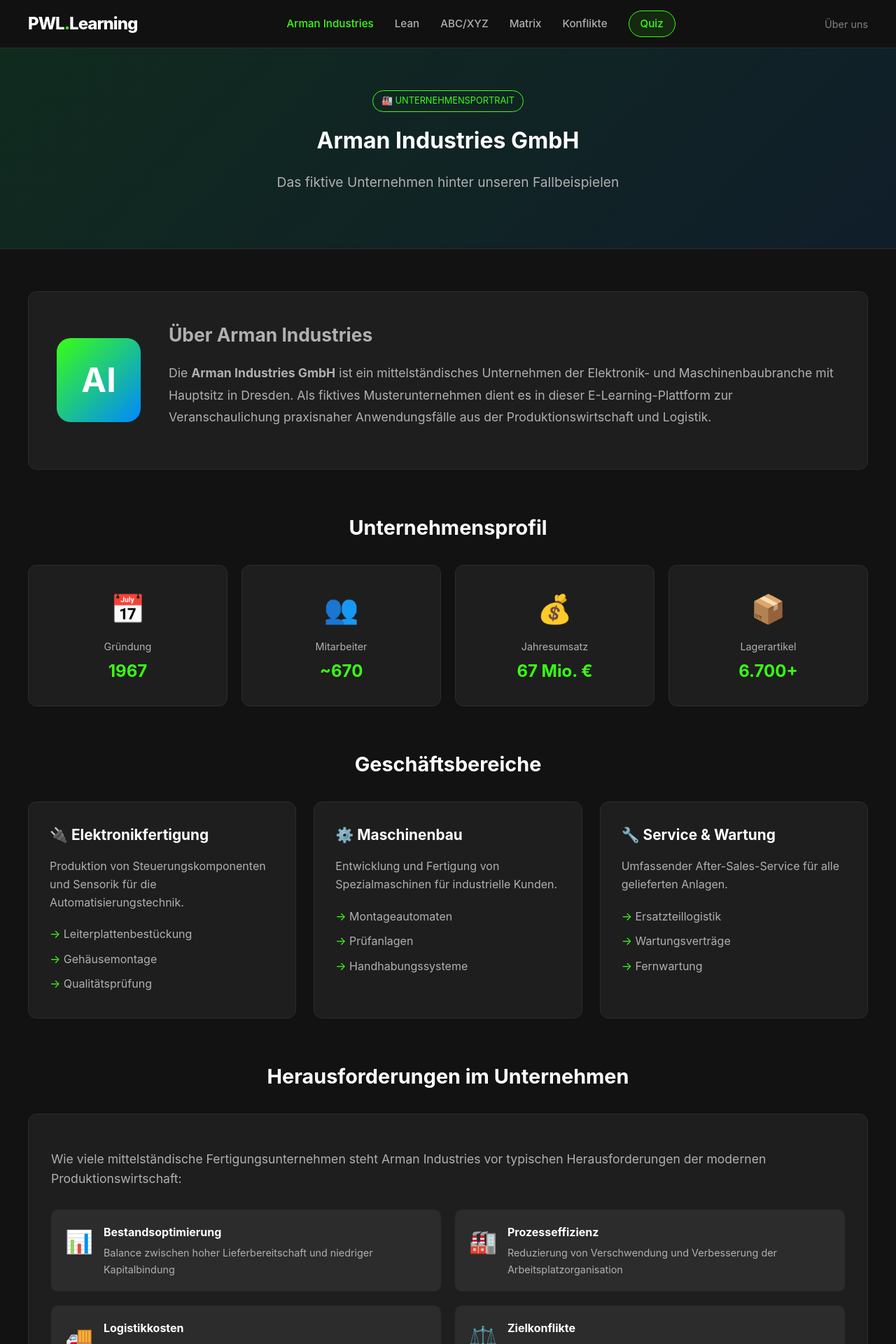
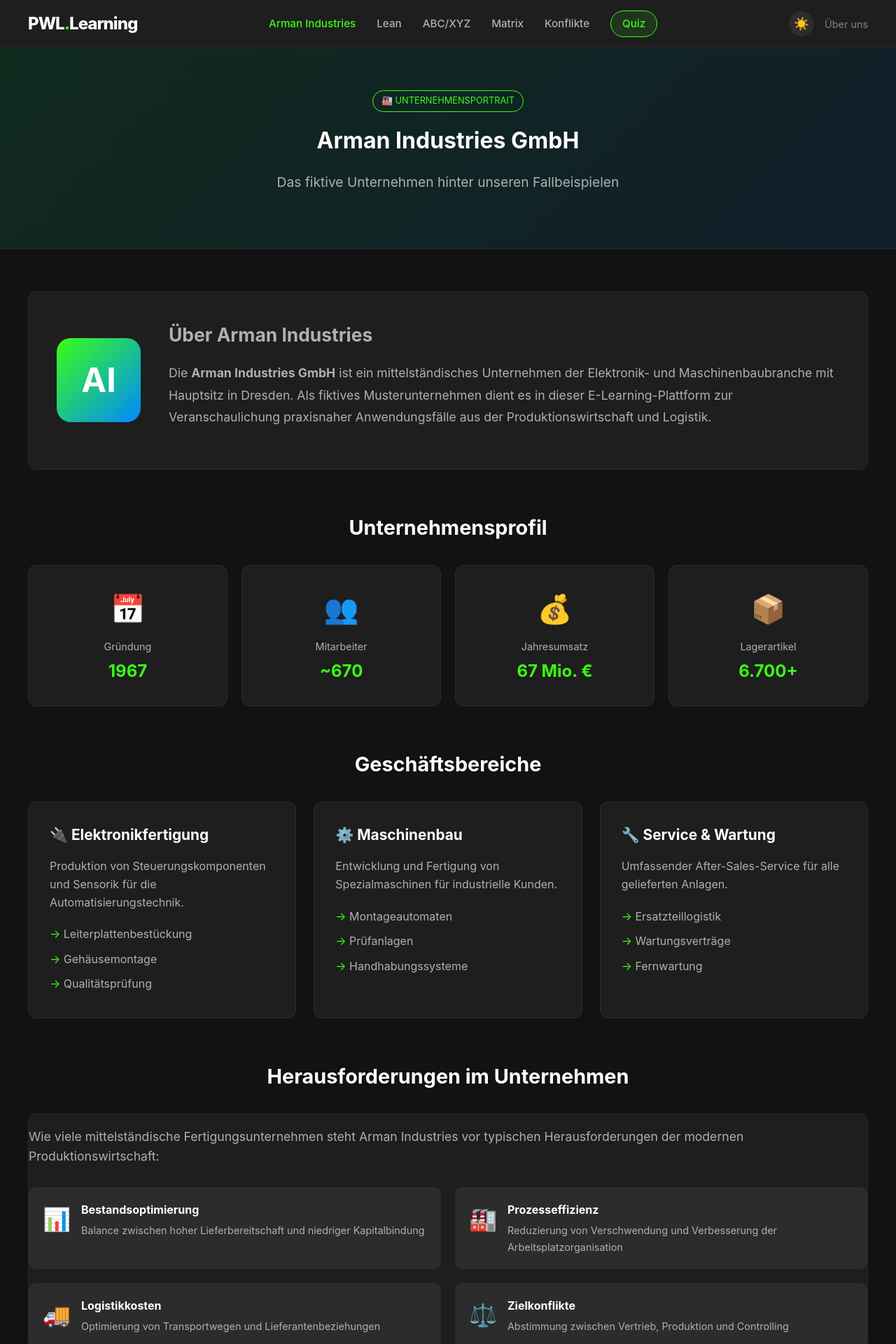
Before and after one commit to dung592847/PWL_E_LEARNING, a Vue app: page /arman-industries in a window 1280 px wide. Shown: the top 1920 px of the page at 70% size. Built offline with nearby package versions, Linux system fonts and the light colour scheme.

Commit message:
fixed very close buttons on armanIndustries View and added darkmode button

```diff
--- a/src/components/NavBar.vue
+++ b/src/components/NavBar.vue
@@ -14,18 +14,45 @@
         <router-link to="/quiz" class="nav-btn">Quiz</router-link>
       </div>
 
-      <router-link to="/company" class="about-link">Über uns</router-link>
+      <div class="nav-actions">
+        <button class="theme-toggle" @click="toggleTheme" :title="isDark ? 'Light Mode' : 'Dark Mode'">
+          <span v-if="isDark">☀️</span>
+          <span v-else>🌙</span>
+        </button>
+        <router-link to="/company" class="about-link">Über uns</router-link>
+      </div>
     </div>
   </nav>
 </template>
 
+<script setup>
+import { ref, onMounted } from 'vue'
+
+const isDark = ref(true)
+
+const toggleTheme = () => {
+  isDark.value = !isDark.value
+  document.documentElement.setAttribute('data-theme', isDark.value ? 'dark' : 'light')
+  localStorage.setItem('theme', isDark.value ? 'dark' : 'light')
+}
+
+onMounted(() => {
+  const savedTheme = localStorage.getItem('theme')
+  if (savedTheme) {
+    isDark.value = savedTheme === 'dark'
+    document.documentElement.setAttribute('data-theme', savedTheme)
+  }
+})
+</script>
+
 <style scoped>
 .navbar {
-  background: rgba(18, 18, 18, 0.95);
+  background: var(--color-bg-card);
   border-bottom: 1px solid var(--color-bg-hover);
   position: sticky; top: 0; z-index: 100;
   padding: 15px 0;
   backdrop-filter: blur(10px);
+  transition: background-color 0.3s ease;
 }
 
 .nav-content {
@@ -52,6 +79,31 @@
 .nav-btn:hover { background: var(--color-neon); color: black !important; }
 
 .about-link { font-size: 0.9rem; color: var(--color-text-secondary); opacity: 0.7; }
+
+.nav-actions {
+  display: flex;
+  align-items: center;
+  gap: 15px;
+}
+
+.theme-toggle {
+  background: var(--color-bg-hover);
+  border: 1px solid var(--color-bg-hover);
+  border-radius: 50%;
+  width: 36px;
+  height: 36px;
+  display: flex;
+  align-items: center;
+  justify-content: center;
+  cursor: pointer;
+  transition: all 0.3s ease;
+  font-size: 1.1rem;
+}
+
+.theme-toggle:hover {
+  border-color: var(--color-neon);
+  transform: scale(1.1);
+}
 
 /* Mobile Menu Button */
 .mobile-menu-btn {
--- a/src/styles/main.css
+++ b/src/styles/main.css
@@ -15,6 +15,26 @@
   --color-orange: #ff9500;
   --color-error: #ff0055;
   --color-success: #39ff14;
+}
+
+/* Light Mode */
+[data-theme="light"] {
+  --color-bg-body: #f5f5f5;
+  --color-bg-card: #ffffff;
+  --color-bg-hover: #e8e8e8;
+  --color-bg-primary: #f5f5f5;
+  --color-text-primary: #1a1a1a;
+  --color-text-secondary: #555555;
+  --color-text-muted: #777777;
+
+  /* Neon Palette - slightly adjusted for light mode */
+  --color-neon: #00b800;
+  --color-neon-dim: rgba(0, 184, 0, 0.15);
+  --color-blue: #0099cc;
+  --color-purple: #9900cc;
+  --color-orange: #e68600;
+  --color-error: #cc0044;
+  --color-success: #00b800;
 
   /* Spacing */
   --spacing-xs: 0.5rem;
@@ -44,6 +64,7 @@ body {
   color: var(--color-text-primary);
   font-family: 'Inter', sans-serif;
   line-height: 1.6;
+  transition: background-color 0.3s ease, color 0.3s ease;
 }
 
 a { text-decoration: none; color: inherit; }
--- a/src/views/ArmanIndustriesView.vue
+++ b/src/views/ArmanIndustriesView.vue
@@ -392,6 +392,14 @@
   margin: 0;
 }
 
+/* Navigation */
+.module-nav {
+  display: flex;
+  justify-content: space-between;
+  margin-top: 40px;
+  padding: 20px 0;
+}
+
 /* Utilities */
 .text-center {
   text-align: center;
```
